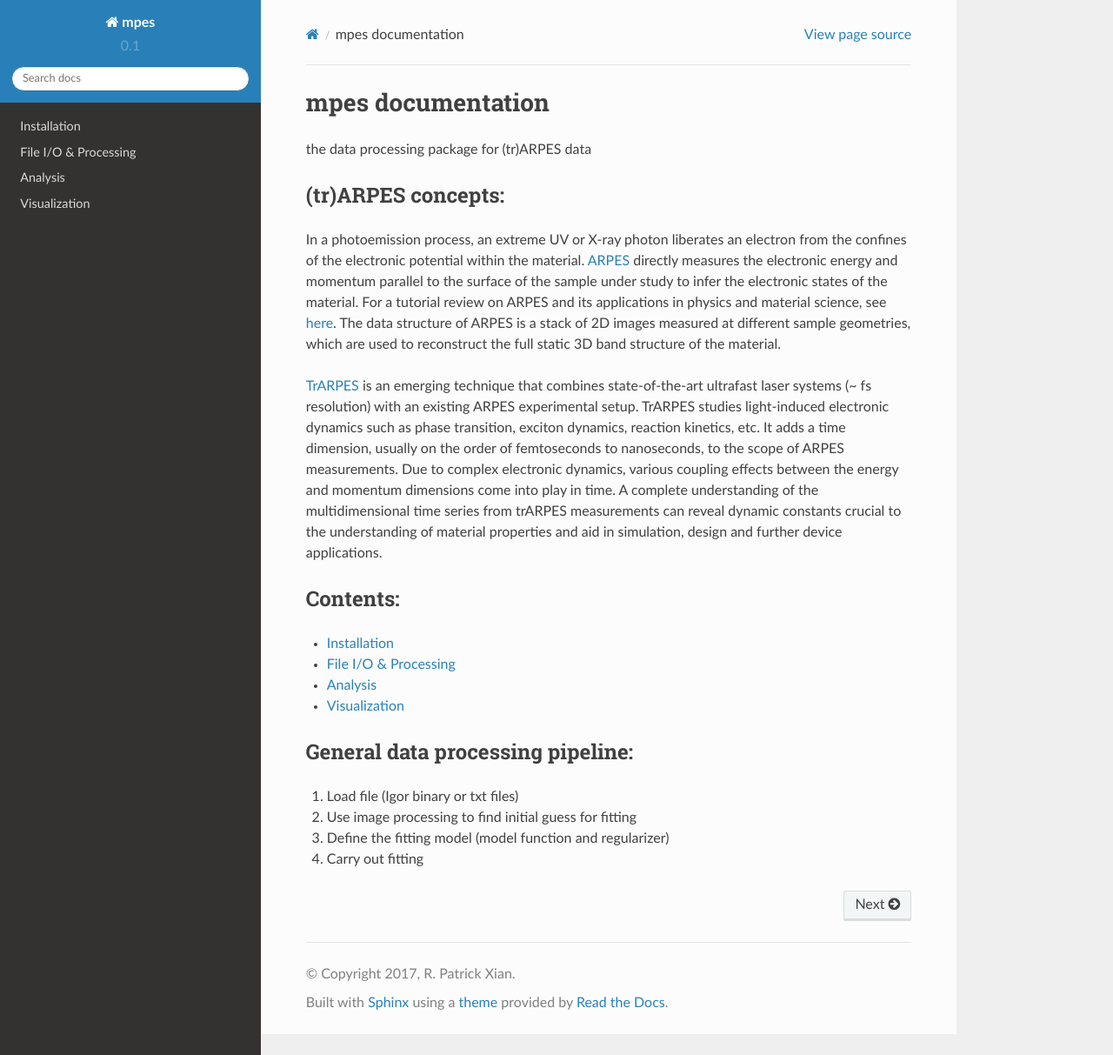
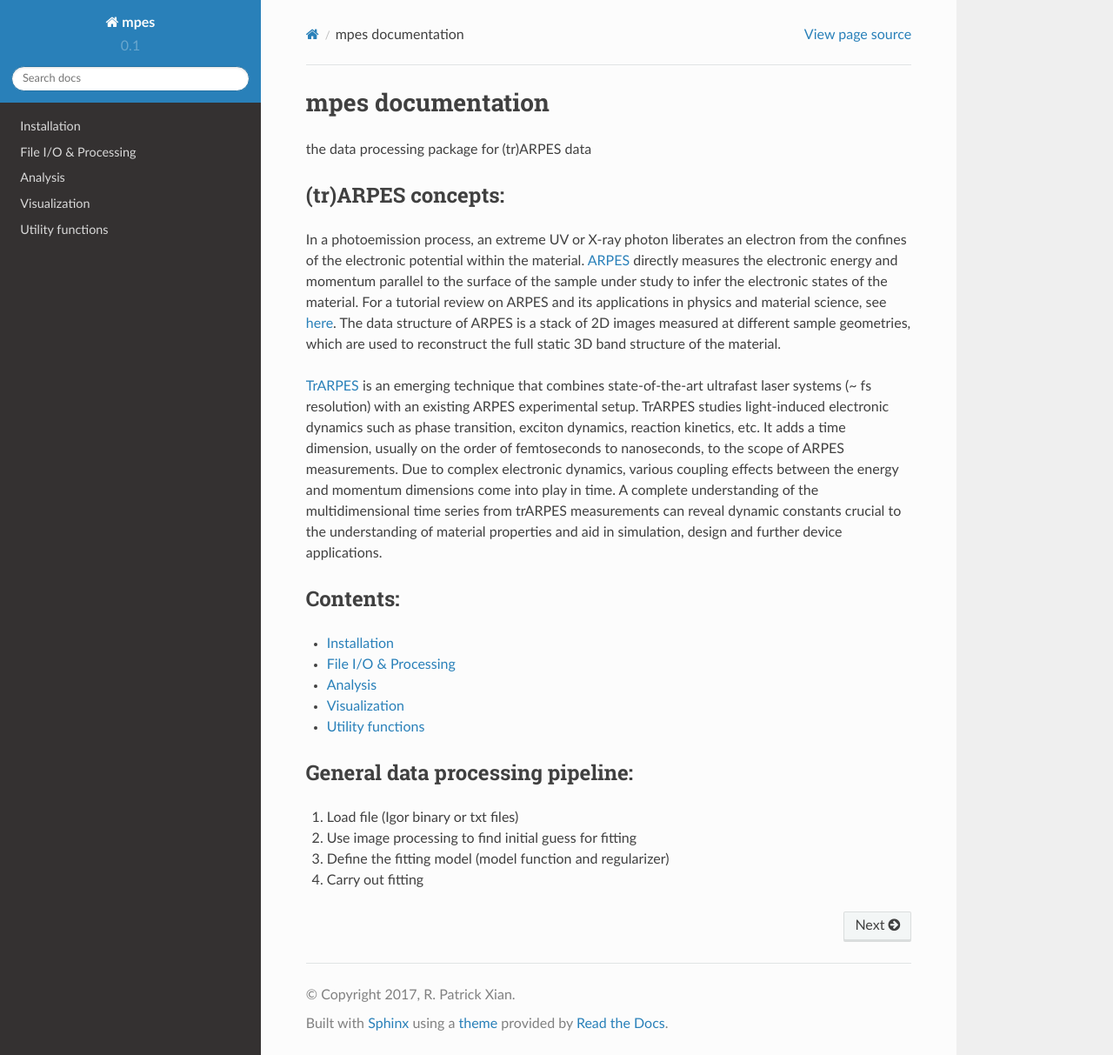
Before and after one commit to mpes-kit/mpes, a Sphinx documentation site: the page built from docs/index.rst, in a window 1280 px wide and 1213 px high. Shown: the whole window at 87% size. Built offline with Sphinx 7.4.7 and the Read the Docs theme 2.0.0, drawn with Linux system fonts in a browser that asks for light colours.

Commit message:
rebuilt documentation

```diff
--- a/docs/index.rst
+++ b/docs/index.rst
@@ -26,6 +26,7 @@
    file_io
    analysis
    visualization
+   utils
 
 
 General data processing pipeline:
--- /dev/null
+++ b/docs/utils.rst
@@ -0,0 +1,6 @@
+Utility functions
+=================
+Utility functions for the mpes package
+
+.. automodule:: mpes.utils
+   :members:
```
